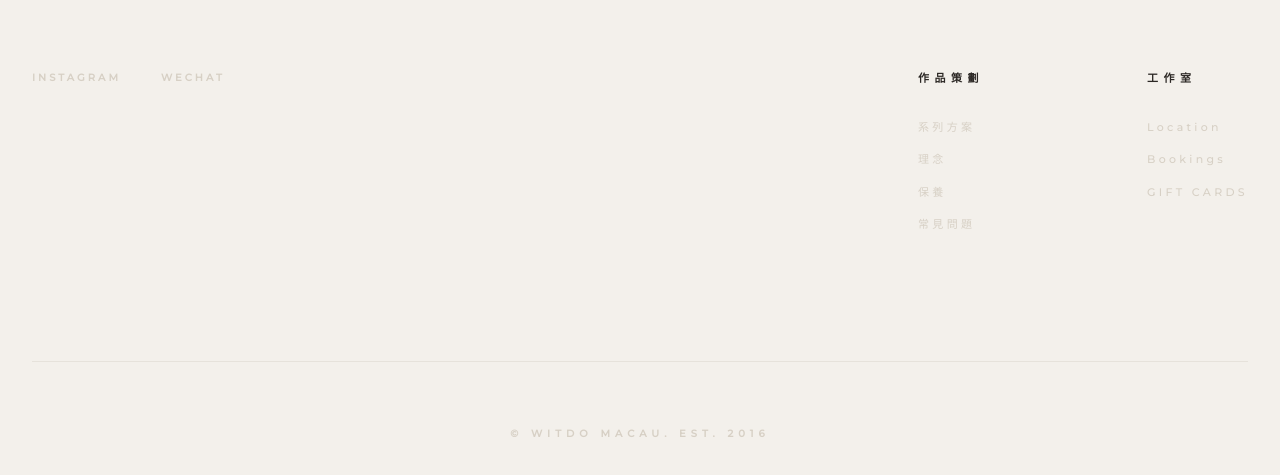
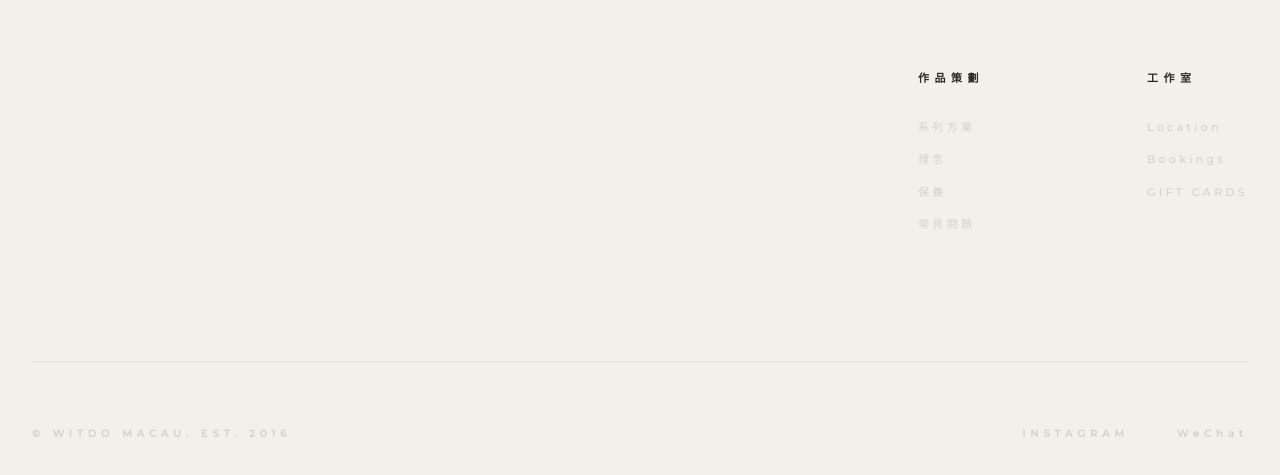
Before and after one commit to cherylkuok21-droid/witdo-website, a React (Vite) app: page / in a window 1280 px wide. Shown: the part 859-1334 px from the top of the page. Built offline with nearby package versions, Linux system fonts and the light colour scheme.

Commit message:
Update Footer.tsx

```diff
--- a/components/Footer.tsx
+++ b/components/Footer.tsx
@@ -47,22 +47,7 @@ const Footer: React.FC<FooterProps> = ({ lang, setCurrentPage }) => {
     <footer className="bg-linen-100 border-t border-linen-200 pt-32 pb-16 px-8 relative">
       <div className="max-w-7xl mx-auto flex flex-col md:flex-row justify-between gap-24">
         <div className="space-y-10">
-          <div className="flex space-x-10">
-             <a
-               href="https://www.instagram.com/witdo.macau/"
-               target="_blank"
-               rel="noopener noreferrer"
-               className="text-[10px] font-bold uppercase tracking-[0.3em] text-linen-300 hover:text-linen-900 transition-all border-b border-transparent hover:border-linen-900 pb-2"
-             >
-               Instagram
-             </a>
-             <button
-               onClick={handleBookNow}
-               className="text-[10px] font-bold uppercase tracking-[0.3em] text-linen-300 hover:text-linen-900 transition-all border-b border-transparent hover:border-linen-900 pb-2"
-             >
-               WeChat
-             </button>
-          </div>
+          {/* Social links relocated to bottom bar */}
         </div>
 
         <div className="grid grid-cols-2 gap-16 lg:gap-32">
@@ -86,9 +71,25 @@ const Footer: React.FC<FooterProps> = ({ lang, setCurrentPage }) => {
         </div>
       </div>
 
-      <div className="max-w-7xl mx-auto mt-32 pt-16 border-t border-linen-200 flex flex-col md:flex-row justify-center items-center gap-8 text-[10px] uppercase tracking-[0.5em] text-linen-300 font-bold">
-        <div>{labels[lang].rights}</div>
-      </div>
+        <div className="max-w-7xl mx-auto mt-32 pt-16 border-t border-linen-200 flex flex-col md:flex-row justify-between items-center gap-8 text-[10px] uppercase tracking-[0.5em] text-linen-300 font-bold">
+          <div>{labels[lang].rights}</div>
+          <div className="flex space-x-12">
+             <a
+               href="https://www.instagram.com/witdo.macau/"
+               target="_blank"
+               rel="noopener noreferrer"
+               className="hover:text-linen-900 transition-all"
+             >
+               Instagram
+             </a>
+             <button
+               onClick={handleBookNow}
+               className="hover:text-linen-900 transition-all"
+             >
+               WeChat
+             </button>
+          </div>
+        </div>
 
       {/* Toast Notification */}
       <div className={`fixed bottom-10 left-1/2 -translate-x-1/2 z-[200] transition-all duration-500 ${showToast ? 'opacity-100 translate-y-0' : 'opacity-0 translate-y-4 pointer-events-none'}`}>
```
